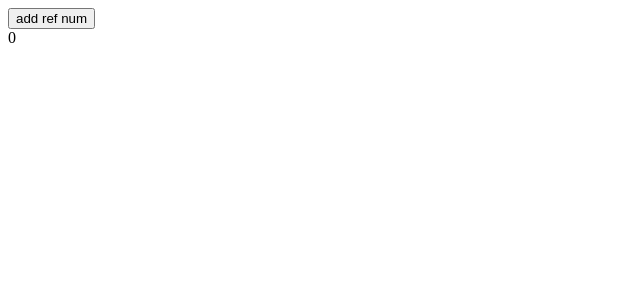
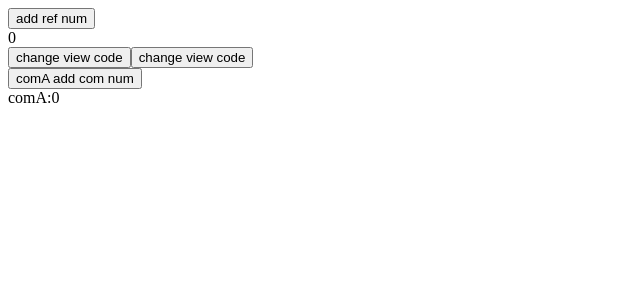
Before and after one commit to 2569210819/vue3, a Vue app: page /hooks in a window 1280 px wide. Shown: the top 300 px of the page, without its empty margins (0-640 px from the left). Built offline with nearby package versions, Linux system fonts and the light colour scheme.

Commit message:
开发 父子组件 相关api

```diff
--- a/src/router/index.js
+++ b/src/router/index.js
@@ -4,13 +4,15 @@
  * @Author: wanggang
  * @Date: 2024-04-01 14:16:43
  * @LastEditors: wanggang
- * @LastEditTime: 2024-04-02 18:14:10
+ * @LastEditTime: 2024-04-03 18:13:22
  */
 import { createRouter, createWebHistory } from 'vue-router'
 import ref from '../views/data/ref_reactive.vue'
 import computed from '../views/data/computed.vue'
 import watch from '../views/watch/watch.vue'
 import hooks from '../views/hooks/hooks.vue'
+import setupComA from '../views/setupCom/comAparent.vue'
+import setupComB from '../views/setupCom/comBparent.vue'
 
 const router = createRouter({
   history: createWebHistory(import.meta.env.BASE_URL),
@@ -38,6 +40,18 @@ const router = createRouter({
       name: 'hooks',
       component: hooks,
       meta: { title: 'setup生命周期' }
+    },
+    {
+      path: '/setupComA',
+      name: 'setupComA',
+      component: setupComA,
+      meta: { title: 'setup父子传值和引用子组件' }
+    },
+    {
+      path: '/setupComB',
+      name: 'setupComB',
+      component: setupComB,
+      meta: { title: 'setup跨代组件' }
     }
     // {
     //   path: '/about',
--- /dev/null
+++ b/src/views/hooks/component/comA.vue
@@ -0,0 +1,20 @@
+<template>
+  <div>
+    <button @click="addRefNum">comA add com num</button>
+    <div>comA:{{ num }}</div>
+  </div>
+</template>
+<script setup>
+import { ref, onDeactivated, onActivated } from 'vue'
+const num = ref(0)
+function addRefNum() {
+  num.value = num.value + 1
+}
+onDeactivated(() => {
+  console.log('onDeactivated A')
+})
+onActivated(() => {
+  console.log('onActivated A')
+})
+</script>
+<style scoped></style>
--- /dev/null
+++ b/src/views/hooks/component/comB.vue
@@ -0,0 +1,28 @@
+<!--
+ * @Descripttion:
+ * @version:
+ * @Author: wanggang
+ * @Date: 2024-04-03 09:56:20
+ * @LastEditors: wanggang
+ * @LastEditTime: 2024-04-03 11:10:28
+-->
+<template>
+  <div>
+    <button @click="addRefNum">comB add com num</button>
+    <div>comB:{{ num }}</div>
+  </div>
+</template>
+<script setup>
+import { onActivated, onDeactivated, ref } from 'vue'
+const num = ref(0)
+function addRefNum() {
+  num.value = num.value + 1
+}
+onDeactivated(() => {
+  console.log('onDeactivated B')
+})
+onActivated(() => {
+  console.log('onActivated B')
+})
+</script>
+<style scoped></style>
--- a/src/views/hooks/hooks.vue
+++ b/src/views/hooks/hooks.vue
@@ -4,20 +4,34 @@
  * @Author: wanggang
  * @Date: 2024-04-02 14:31:48
  * @LastEditors: wanggang
- * @LastEditTime: 2024-04-02 18:23:49
+ * @LastEditTime: 2024-04-03 11:06:11
 -->
 <template>
   <div>
     <button @click="addRefNum">add ref num</button>
     <div>{{ num }}</div>
+    <button @click="changeView('A')">change view code</button>
+    <button @click="changeView('B')">change view code</button>
+    <KeepAlive>
+      <component :is="view"></component>
+    </KeepAlive>
   </div>
 </template>
 <script setup>
-import { ref, onMounted, onUpdated } from 'vue'
+import comA from './component/comA.vue'
+import comB from './component/comB.vue'
+import { ref, onMounted, onUpdated, onBeforeMount, onBeforeUpdate, nextTick, shallowRef } from 'vue'
 const num = ref(0)
+let view = shallowRef(comA)
 console.log('类似 create')
+onBeforeMount(() => {
+  console.log('onBeforeMount')
+})
 onMounted(() => {
   console.log('onMounted')
+})
+onBeforeUpdate(() => {
+  console.log('onBeforeUpdate')
 })
 onUpdated(() => {
   console.log('onUpdated')
@@ -25,6 +39,12 @@ onUpdated(() => {
 console.log('end')
 function addRefNum() {
   num.value = num.value + 1
+  nextTick(() => {
+    console.log('nextTick')
+  })
+}
+function changeView(val) {
+  view.value = val === 'A' ? comA : comB
 }
 </script>
 <style scoped></style>
--- /dev/null
+++ b/src/views/setupCom/comAparent.vue
@@ -0,0 +1,44 @@
+<!--
+ * @Descripttion:
+ * @version:
+ * @Author: wanggang
+ * @Date: 2024-04-03 11:24:05
+ * @LastEditors: wanggang
+ * @LastEditTime: 2024-04-03 17:51:15
+-->
+<template>
+  <div>父子组件</div>
+  <div>com parent start</div>
+  <div>
+    <button @click="addComAage">add comA age,change porps age</button>
+    <div>
+      <button @click="getRefComA">get ref comA 并 change comA num</button>
+    </div>
+  </div>
+  <div>com parent end</div>
+
+  <comA :age="age" :list="list" @emitAge="emitAge" ref="refComA"></comA>
+</template>
+
+<script setup>
+import { nextTick, reactive, ref } from 'vue'
+import comA from './component/comA.vue'
+let age = ref(9)
+const refComA = ref(null)
+let list = reactive([{ id: 1 }, { id: 2 }])
+function addComAage() {
+  age.value = age.value + 1
+}
+function emitAge(val) {
+  console.log(val, 'index change')
+  age.value = val
+}
+function getRefComA() {
+  nextTick(() => {
+    console.log(refComA, 'refComA')
+    refComA.value.changeNum()
+  })
+}
+</script>
+
+<style></style>
--- /dev/null
+++ b/src/views/setupCom/comBparent.vue
@@ -0,0 +1,5 @@
+<template>
+  <div>跨代组件</div>
+</template>
+<script setup></script>
+<style scoped></style>
--- /dev/null
+++ b/src/views/setupCom/component/comA.vue
@@ -0,0 +1,64 @@
+<!--
+ * @Descripttion:
+ * @version:
+ * @Author: wanggang
+ * @Date: 2024-04-03 11:21:59
+ * @LastEditors: wanggang
+ * @LastEditTime: 2024-04-03 17:47:55
+-->
+<template>
+  <div style="margin-top: 50px">comA子组件</div>
+  <button @click="changeNum">comA change Num</button>
+  <div>num:{{ num }}</div>
+  <div>comA age:{{ props.age }}</div>
+  <div>
+    <div v-for="item in props.list" :key="item.id">
+      {{ item.id }}
+    </div>
+  </div>
+  <button @click="emitAge">emit comA age</button>
+</template>
+
+<script setup>
+import { ref, watch } from 'vue'
+
+const props = defineProps({
+  age: {
+    type: Number,
+    default: 0
+  },
+  list: {
+    type: Array,
+    default: () => {
+      return []
+    }
+  }
+})
+const emits = defineEmits(['emitAge'])
+
+watch(
+  () => props.age,
+  (val) => {
+    console.log(val, 'watch age')
+  }
+)
+watch(
+  () => props.list,
+  (val) => {
+    console.log(val, 'props.list')
+  },
+  { immediate: true }
+)
+
+function emitAge() {
+  emits('emitAge', new Date().getTime())
+}
+
+const num = ref(0)
+function changeNum() {
+  num.value = num.value + 1
+}
+defineExpose({ num, changeNum })
+</script>
+
+<style></style>
--- /dev/null
+++ b/src/views/setupCom/component/comB.vue
@@ -0,0 +1,3 @@
+<template></template>
+<script setup></script>
+<style scoped></style>
--- a/src/views/watch/watch.vue
+++ b/src/views/watch/watch.vue
@@ -1,12 +1,31 @@
+<!--
+ * @Descripttion:
+ * @version:
+ * @Author: wanggang
+ * @Date: 2024-04-02 14:29:45
+ * @LastEditors: wanggang
+ * @LastEditTime: 2024-04-03 16:16:03
+-->
 <template>
   <div>
     <button @click="addRefNum">add ref num</button>
-    {{ num }}
+    <div>{{ num }}</div>
+    <button @click="addCount">add ref count</button>
+    <div>{{ count }}</div>
+    <button @click="addObjNum">add obj ref num</button>
+    <div>{{ obj.num }}</div>
+    <button @click="addObjList">add obj reactive list</button>
+    <button @click="changeObjList">change obj reactive list.id</button>
+    <div>
+      <div v-for="item in obj.list" :key="item.id">
+        {{ item.id }}
+      </div>
+    </div>
   </div>
 </template>
 
 <script setup>
-import { ref, watch, watchEffect, watchPostEffect, watchSyncEffect } from 'vue'
+import { reactive, ref, watch, watchEffect, watchPostEffect, watchSyncEffect } from 'vue'
 // watch watchEffect watchPostEffect watchSyncEffect
 
 // deep 深度监听
@@ -42,6 +61,53 @@ watchSyncEffect(() => {
 function addRefNum() {
   num.value = num.value + 1
 }
+
+// 监听基本变量 和 复杂变量
+const count = ref(0)
+const obj = reactive({
+  num: 0,
+  list: [
+    {
+      id: 1
+    }
+  ]
+})
+// 监听基本类型
+watch(count, (val) => {
+  console.log(val, 'count')
+})
+// 监听对象中的基本类型
+watch(
+  () => obj.num,
+  (val) => {
+    console.log(val, 'obj.num')
+  }
+)
+// 监听对象中的复杂类型
+// 直接监听obj,会自动深度监听
+watch(obj, (val) => {
+  console.log(val, 'obj')
+})
+// 对象里面的list对象不会自动深度监听,监听list对象里面的值要加deep,不加deep,只有list对象整体替换掉才能监听到
+watch(
+  () => obj.list,
+  (val) => {
+    console.log(val, 'obj.list')
+  },
+  { deep: true }
+)
+function addCount() {
+  count.value = count.value + 1
+}
+function addObjNum() {
+  obj.num = obj.num + 1
+}
+function addObjList() {
+  obj.list = [{ id: 1 }, { id: 3 }]
+}
+function changeObjList() {
+  obj.list[0].id = obj.list[0].id + 1
+}
 </script>
 
 <style scoped></style>
```
Also changed, not shown: src/views/setupCom/component/comBchild.vue (added, +11 -0 lines), src/views/components/setupComponents.vue (deleted).
